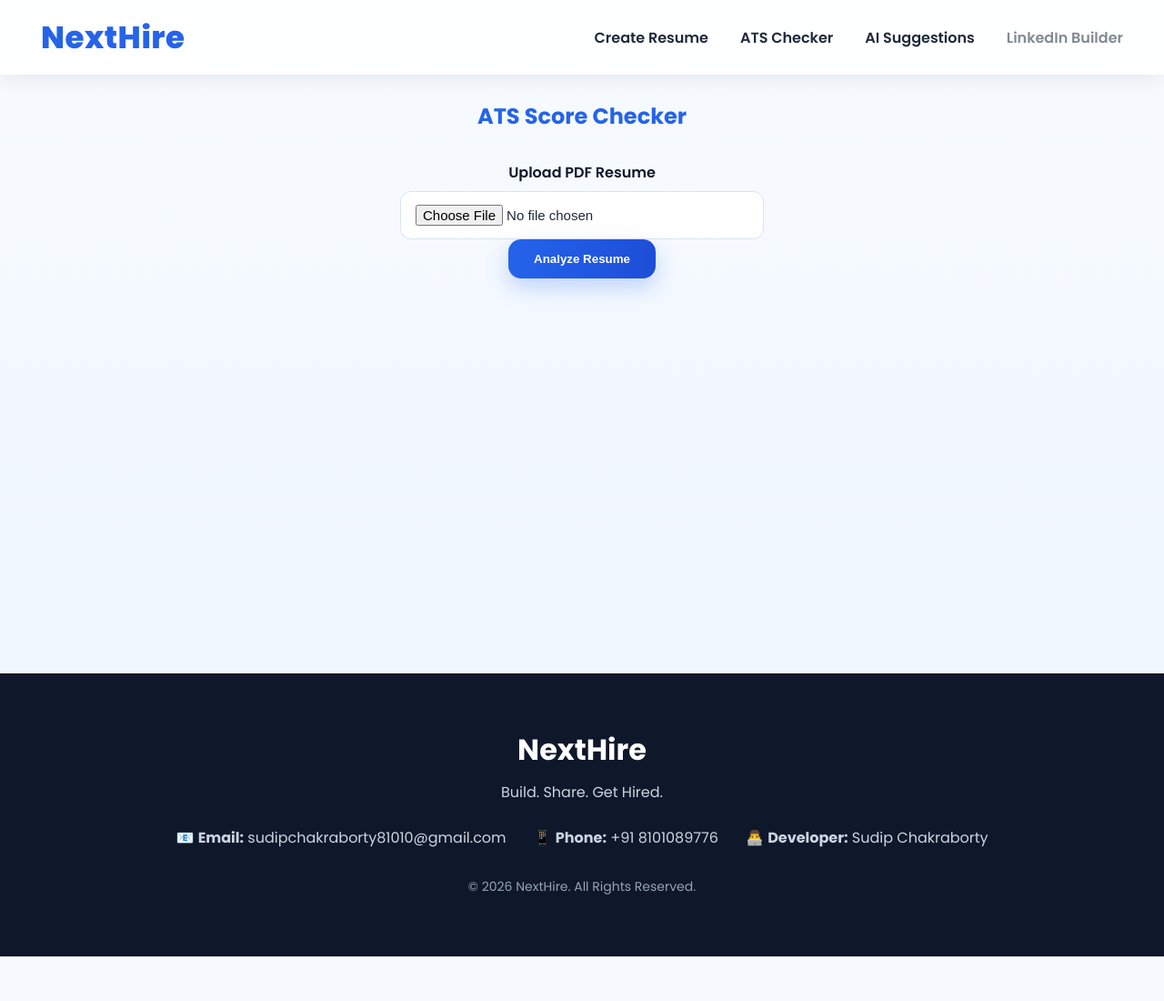
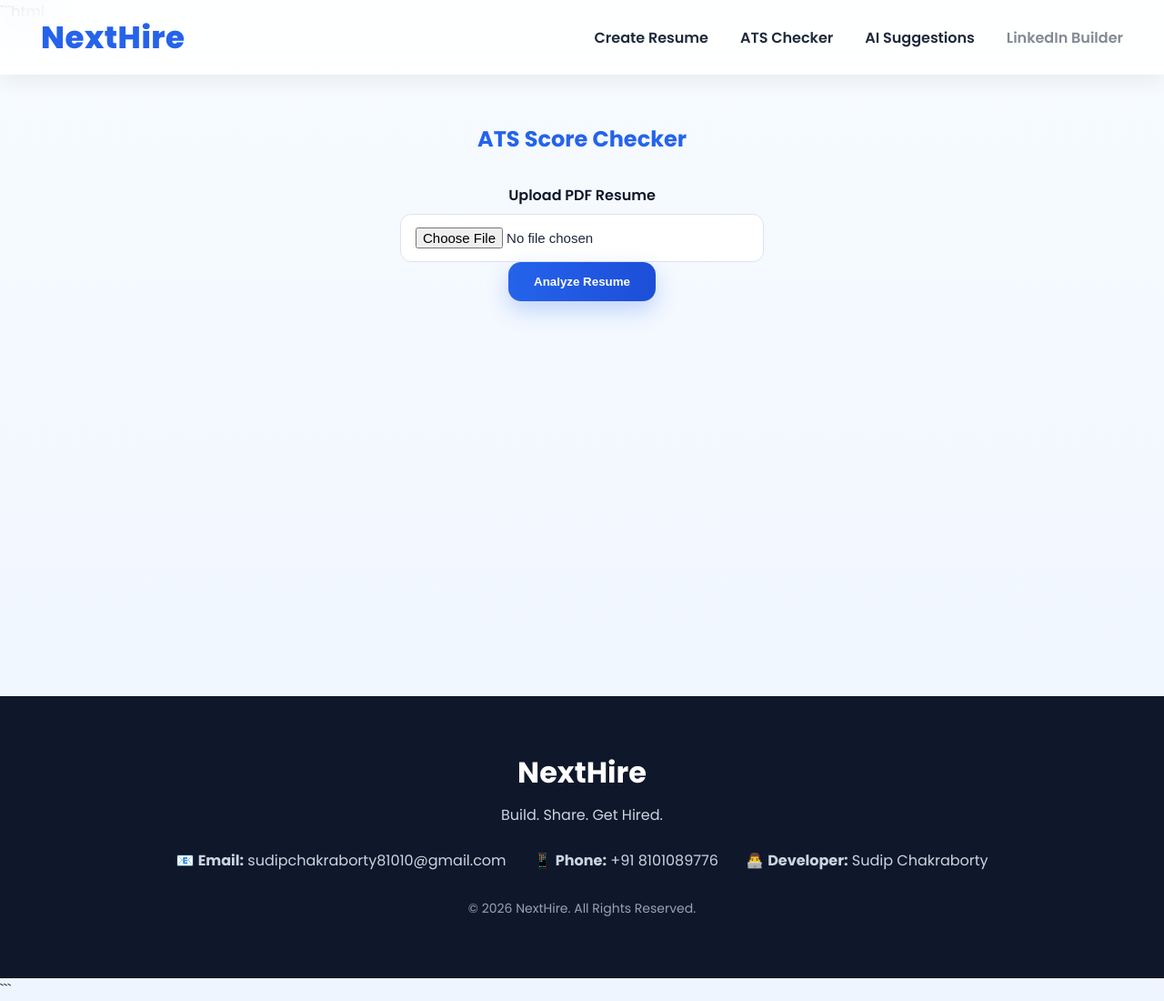
Before and after one commit to cybersudip2006/NextHire, a Flask app: page /ats-checker in a window 1280 px wide. Shown: the whole page at 91% size. Before the commit the page ends 1051 px from the top, so only its background shows below. Run offline with Flask 3, Linux system fonts and the light colour scheme.

Commit message:
Update base.html

````diff
--- a/templates/base.html
+++ b/templates/base.html
@@ -1,5 +1,7 @@
+```html
 <!DOCTYPE html>
 <html lang="en">
+
 <head>
 
     <meta charset="UTF-8">
@@ -10,17 +12,20 @@
 
     <title>{% block title %}NextHire | Build. Share. Get Hired.{% endblock %}</title>
 
-<meta name="description" content="Create professional ATS-friendly resumes with AI-powered suggestions.">
+    <meta name="description"
+        content="Create professional ATS-friendly resumes with AI-powered suggestions.">
 
     <meta name="theme-color" content="#2563eb">
 
-<link rel="icon" href="{{ url_for('static', filename='favicon.ico') }}">
+    <!-- Remove this line if you don't have favicon.ico -->
+    <!-- <link rel="icon" href="{{ url_for('static', filename='favicon.ico') }}"> -->
 
     <link rel="preconnect" href="https://fonts.googleapis.com">
 
     <link rel="preconnect" href="https://fonts.gstatic.com" crossorigin>
 
-<link href="https://fonts.googleapis.com/css2?family=Poppins:wght@300;400;500;600;700;800&display=swap" rel="stylesheet">
+    <link href="https://fonts.googleapis.com/css2?family=Poppins:wght@300;400;500;600;700;800&display=swap"
+        rel="stylesheet">
 
     <link rel="stylesheet" href="{{ url_for('static', filename='style.css') }}">
 
@@ -30,7 +35,7 @@
 
 <body>
 
-<!-- ===================== NAVBAR ===================== -->
+    <!-- ================= NAVBAR ================= -->
 
     <header>
 
@@ -59,14 +64,16 @@ AI Suggestions
             <a href="#"
                 style="opacity:.55;cursor:not-allowed;"
                 title="Coming Soon">
+
                 LinkedIn Builder
+
             </a>
 
         </nav>
 
     </header>
 
-<!-- ===================== FLASH MESSAGES ===================== -->
+    <!-- ================= FLASH ================= -->
 
     {% with messages = get_flashed_messages() %}
     {% if messages %}
@@ -88,7 +95,7 @@ LinkedIn Builder
     {% endif %}
     {% endwith %}
 
-<!-- ===================== MAIN ===================== -->
+    <!-- ================= MAIN ================= -->
 
     <main>
 
@@ -97,20 +104,14 @@ LinkedIn Builder
 
     </main>
 
-<!-- ===================== FOOTER ===================== -->
+    <!-- ================= FOOTER ================= -->
 
     <footer>
 
-<h3>
-
-NextHire
-
-</h3>
+        <h3>NextHire</h3>
 
         <p>
-
             Build. Share. Get Hired.
-
         </p>
 
         <div class="footer-contact">
@@ -118,12 +119,11 @@ Build. Share. Get Hired.
             <p>
 
                 📧
+
                 <strong>Email:</strong>
 
                 <a href="mailto:sudipchakraborty81010@gmail.com">
-
                     sudipchakraborty81010@gmail.com
-
                 </a>
 
             </p>
@@ -131,12 +131,11 @@ sudipchakraborty81010@gmail.com
             <p>
 
                 📱
+
                 <strong>Phone:</strong>
 
                 <a href="tel:+918101089776">
-
                     +91 8101089776
-
                 </a>
 
             </p>
@@ -144,6 +143,7 @@ sudipchakraborty81010@gmail.com
             <p>
 
                 👨‍💻
+
                 <strong>Developer:</strong>
 
                 Sudip Chakraborty
@@ -152,12 +152,9 @@ Sudip Chakraborty
 
         </div>
 
-<br>
+        <p style="margin-top:30px;font-size:14px;color:#94a3b8;">
 
-<p style="font-size:14px;color:#94a3b8;">
-
-© {{ 2026 }} NextHire.
-All Rights Reserved.
+            © 2026 NextHire. All Rights Reserved.
 
         </p>
 
@@ -169,4 +166,6 @@ All Rights Reserved.
     {% endblock %}
 
 </body>
+
 </html>
+```
````
Lines whose indentation alone changed are shown as unchanged.
